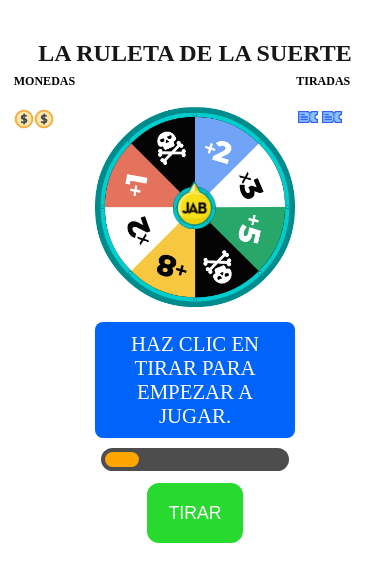
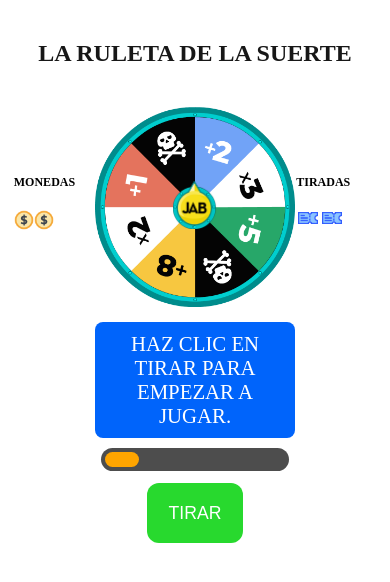
Before and after one commit to JMT79/Ruleta_de_la_suerte_REACT, a React (Vite) app: page / in a window 390 px wide. Shown: the top 582 px of the page. Built offline with nearby package versions, Linux system fonts and the light colour scheme.

Commit message:
Update index.css

```diff
--- a/src/index.css
+++ b/src/index.css
@@ -172,7 +172,6 @@
   }
   .monedas {
     left: 2%;
-    top: 8%;
     width: 80px;
   }
   .monedas img {
@@ -180,7 +179,6 @@
   }
   .tiradas {
     right: 2%;
-    top: 8%;
     width: 80px;
   }
   .tiradas img {
```
